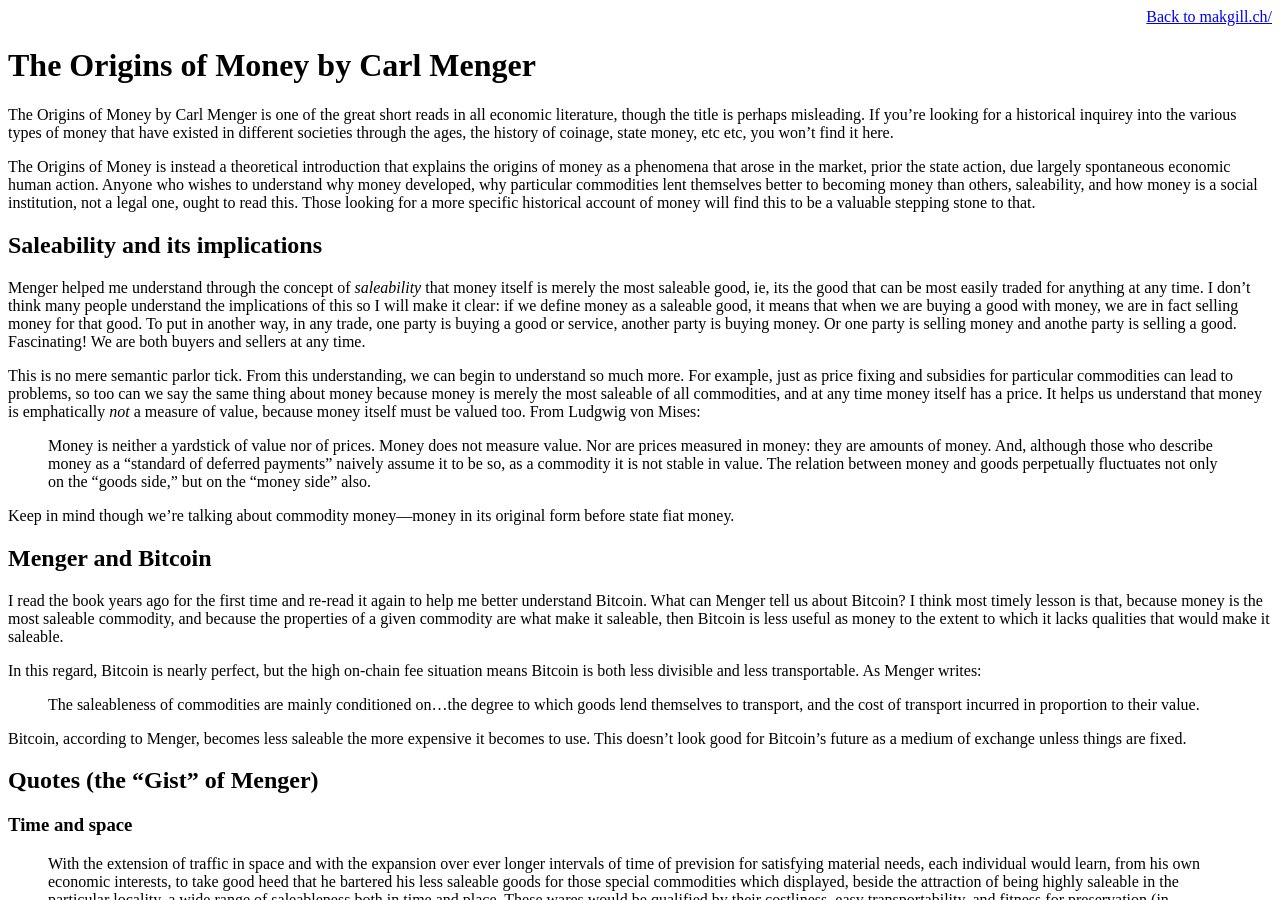
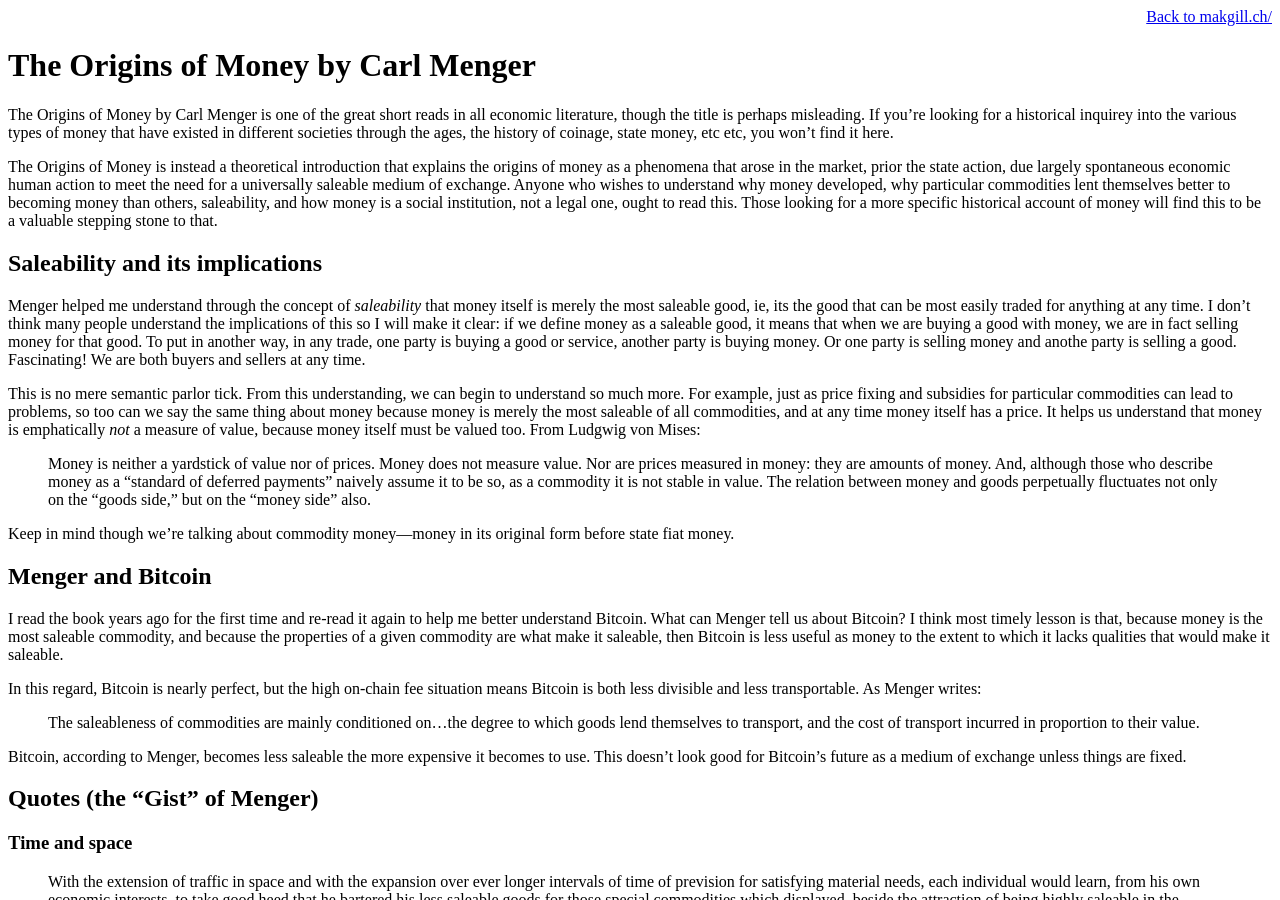
Before and after one commit to derykmakgill/website, a Jekyll site: the page built from originsmoney.md, in a window 1280 px wide and 900 px high. Built offline with Jekyll 4.4.1, drawn with Linux system fonts in a browser that asks for light colours.

Commit message:
Update originsmoney.md

```diff
--- a/originsmoney.md
+++ b/originsmoney.md
@@ -6,7 +6,7 @@
 The Origins of Money by Carl Menger is one of the great short reads in all economic literature, though the title is perhaps misleading.
 If you're looking for a historical inquirey into the various types of money that have existed in different societies through the ages, the history of coinage, state money, etc etc, you won't find it here.
 
-The Origins of Money is instead a theoretical introduction that explains the origins of money as a phenomena that arose in the market, prior the state action, due largely spontaneous economic human action. Anyone who wishes to understand why money developed, why particular commodities lent themselves better to becoming money than others, saleability, and how money is a social institution, not a legal one, ought to read this. Those looking for a more specific historical account of money will find this to be a valuable stepping stone to that.
+The Origins of Money is instead a theoretical introduction that explains the origins of money as a phenomena that arose in the market, prior the state action, due largely spontaneous economic human action to meet the need for a universally saleable medium of exchange. Anyone who wishes to understand why money developed, why particular commodities lent themselves better to becoming money than others, saleability, and how money is a social institution, not a legal one, ought to read this. Those looking for a more specific historical account of money will find this to be a valuable stepping stone to that.
 
 ## Saleability and its implications
 
```
